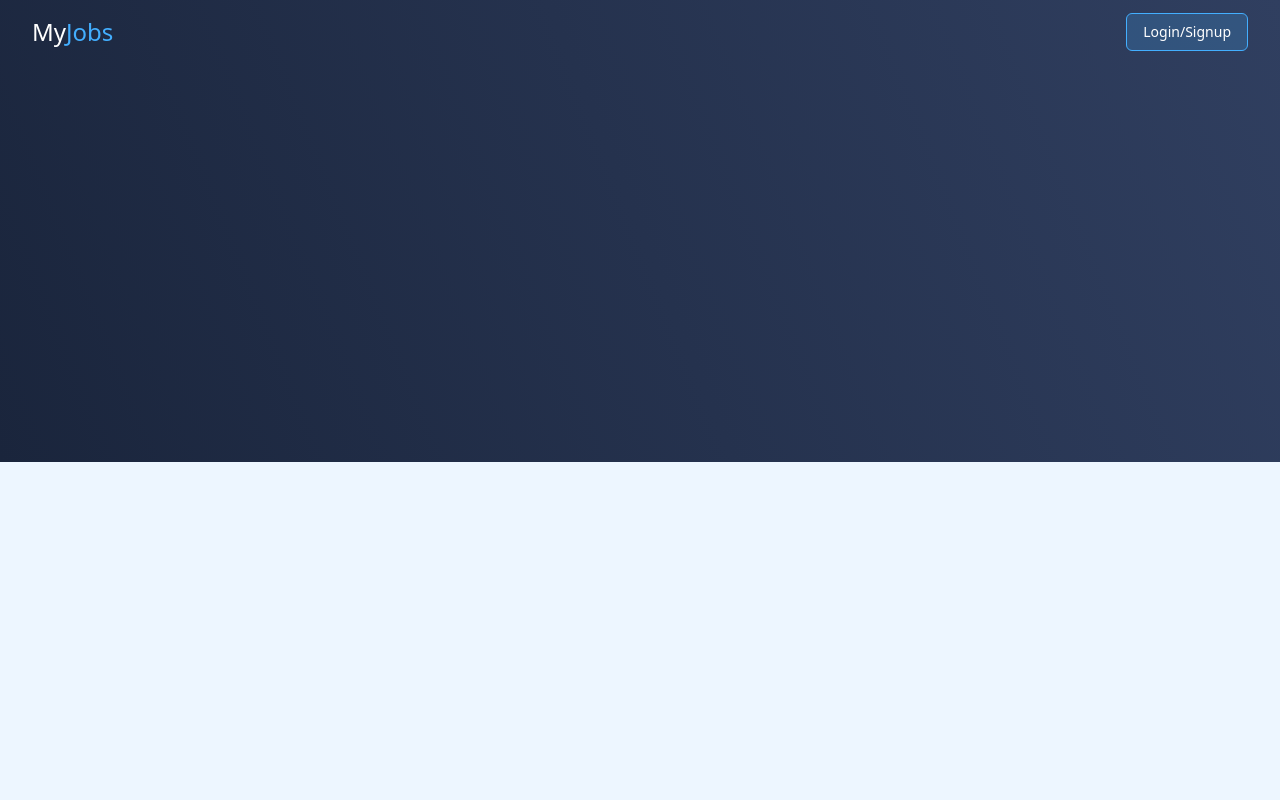
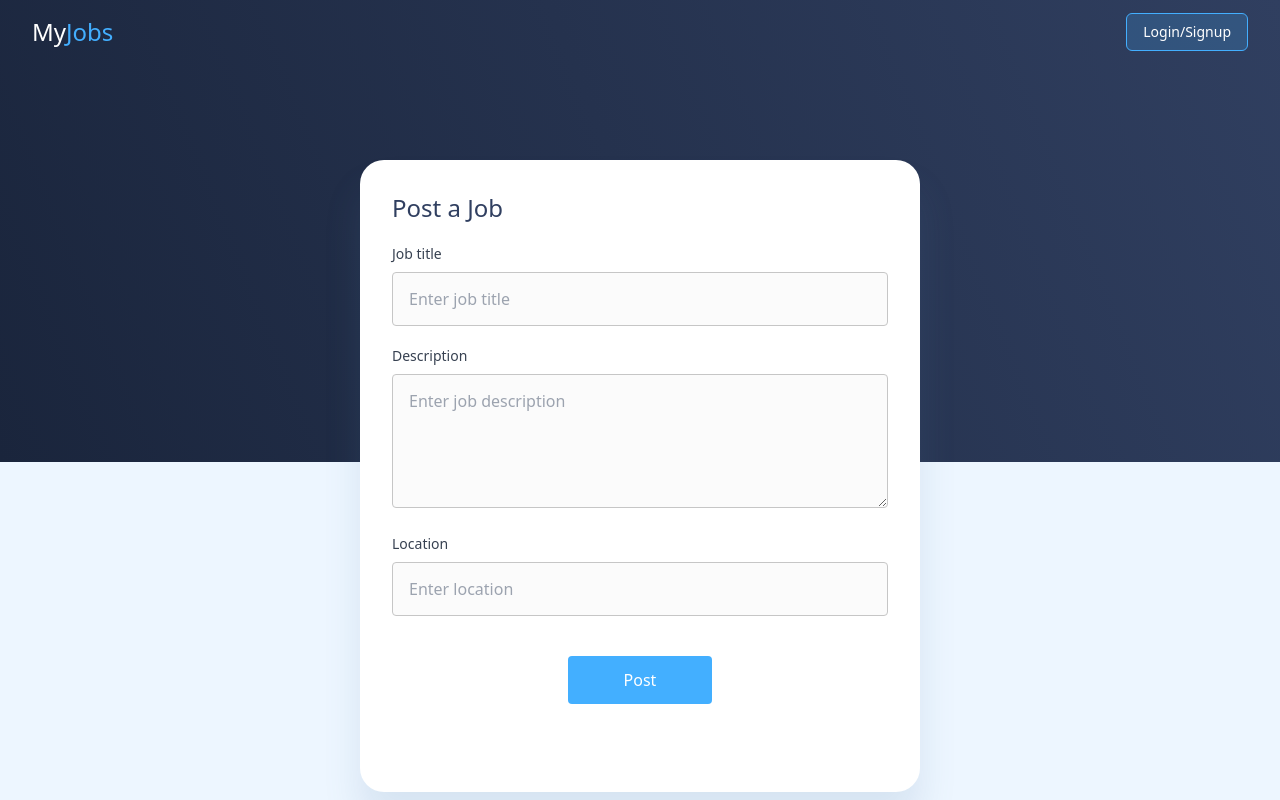
Before and after one commit to ashug0001/naukri-clone, a React (Create React App) app: page /post-job in a window 1280 px wide. Before the commit this address had no page. Built offline with nearby package versions, Linux system fonts and the light colour scheme.

Commit message:
Added Post Job Page

```diff
--- a/src/App.js
+++ b/src/App.js
@@ -8,6 +8,7 @@ import ResetPassword from "./pages/ResetPassword";
 import SignUp from "./pages/SignUp";
 
 import { Layout } from "./components";
+import PostJob from "./pages/PostJob";
 
 function App() {
   return (
@@ -19,6 +20,7 @@ function App() {
           <Route path="/forgot-password" element={<ForgotPassword />} />
           <Route path="/reset-password" element={<ResetPassword />} />
           <Route path="/signup" element={<SignUp />} />
+          <Route path="/post-job" element={<PostJob />} />
         </Routes>
       </BrowserRouter>
     </Layout>
--- /dev/null
+++ b/src/pages/PostJob/PostJob.js
@@ -0,0 +1,59 @@
+import { FormWrapper } from "../../components";
+
+const PostJob = () => {
+  return (
+    <FormWrapper>
+      <h2 className="text-primary font-medium text-2xl mb-5">Post a Job</h2>
+      <div className="mb-5">
+        <label class="block text-gray-700 text-sm mb-2" for="job-title">
+          Job title
+        </label>
+        <input
+          class="appearance-none bg-inputBG border border-grayBorder rounded
+                w-full p-4 text-gray-700 leading-tight
+                focus:outline-blue focus:shadow-outline"
+          id="job-title"
+          type="text"
+          placeholder="Enter job title"
+        />
+      </div>
+      <div className="mb-5">
+        <label class="block text-gray-700 text-sm mb-2" for="description">
+          Description
+        </label>
+        <textarea
+          class="appearance-none bg-inputBG border border-grayBorder rounded
+                w-full p-4 text-gray-700 leading-tight
+                focus:outline-blue focus:shadow-outline"
+          id="description"
+          type="text"
+          placeholder="Enter job description"
+          rows="5"
+        />
+      </div>
+      <div className="mb-10">
+        <label class="block text-gray-700 text-sm mb-2" for="location">
+          Location
+        </label>
+        <input
+          class="appearance-none bg-inputBG border border-grayBorder rounded
+                w-full p-4 text-gray-700 leading-tight
+                focus:outline-blue focus:shadow-outline"
+          id="location"
+          type="text"
+          placeholder="Enter location"
+        />
+      </div>
+      <div className="flex justify-center mb-14">
+        <button
+          class="bg-blue text-white py-3 px-14 rounded focus:outline-none focus:shadow-outline"
+          type="button"
+        >
+          Post
+        </button>
+      </div>
+    </FormWrapper>
+  );
+};
+
+export default PostJob;
--- /dev/null
+++ b/src/pages/PostJob/index.js
@@ -0,0 +1 @@
+export { default } from "./PostJob";
```
